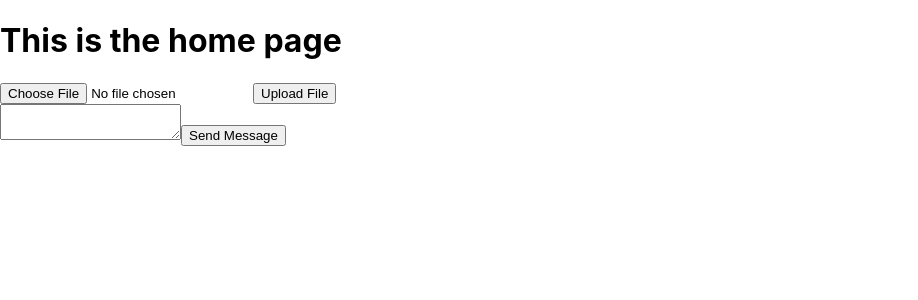
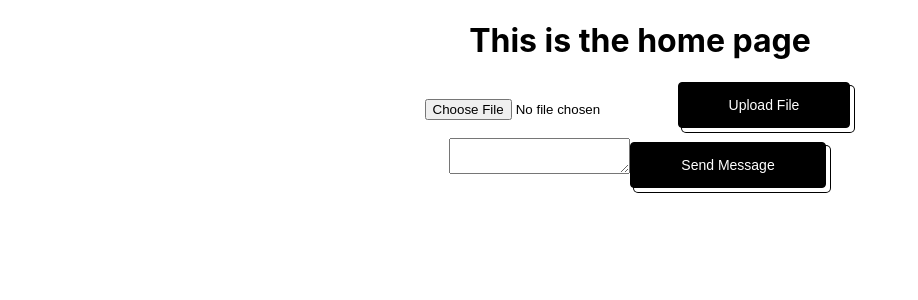
Before and after one commit to SwiftSeizure/tAI, a React (Create React App) app in the folder tai-frontend/: page / in a window 1280 px wide. Shown: the top 300 px of the page, without its empty margins (0-918 px from the left). Built offline with nearby package versions, Linux system fonts and the light colour scheme.

Commit message:
Added cool button

```diff
--- a/tai-frontend/src/App.css
+++ b/tai-frontend/src/App.css
@@ -5,12 +5,6 @@
 .App-logo {
   height: 40vmin;
   pointer-events: none;
-}
-
-@media (prefers-reduced-motion: no-preference) {
-  .App-logo {
-    animation: App-logo-spin infinite 20s linear;
-  }
 }
 
 .App-header {
@@ -28,11 +22,55 @@
   color: #61dafb;
 }
 
-@keyframes App-logo-spin {
-  from {
-    transform: rotate(0deg);
-  }
-  to {
-    transform: rotate(360deg);
+
+/* CSS */
+.button-50 {
+  appearance: button;
+  background-color: #000;
+  background-image: none;
+  border: 1px solid #000;
+  border-radius: 4px;
+  box-shadow: #fff 4px 4px 0 0,#000 4px 4px 0 1px;
+  box-sizing: border-box;
+  color: #fff;
+  cursor: pointer;
+  display: inline-block;
+  font-family: ITCAvantGardeStd-Bk,Arial,sans-serif;
+  font-size: 14px;
+  font-weight: 400;
+  line-height: 20px;
+  margin: 0 5px 10px 0;
+  overflow: visible;
+  padding: 12px 40px;
+  text-align: center;
+  text-transform: none;
+  touch-action: manipulation;
+  user-select: none;
+  -webkit-user-select: none;
+  vertical-align: middle;
+  white-space: nowrap;
+}
+
+.button-50:focus {
+  text-decoration: none;
+}
+
+.button-50:hover {
+  text-decoration: none;
+}
+
+.button-50:active {
+  box-shadow: rgba(0, 0, 0, .125) 0 3px 5px inset;
+  outline: 0;
+}
+
+.button-50:not([disabled]):active {
+  box-shadow: #fff 2px 2px 0 0, #000 2px 2px 0 1px;
+  transform: translate(2px, 2px);
+}
+
+@media (min-width: 768px) {
+  .button-50 {
+    padding: 12px 50px;
   }
 }
--- a/tai-frontend/src/pages/HomePage.js
+++ b/tai-frontend/src/pages/HomePage.js
@@ -1,5 +1,5 @@
-// TODO: Split into a chat component and a file upload component for SOC
-
+// TODO: Split into a chat component and a file upload component for
+import '../App.css';
 import React, { useState } from 'react';
 
 const HomePage = () => {
@@ -36,14 +36,14 @@ const HomePage = () => {
       <h1>This is the home page</h1>
       <div>
         <input type="file" onChange={handleFileChange} />
-        <button onClick={handleUpload}>Upload File</button>
+        <button class="button-50" onClick={handleUpload}>Upload File</button>
       </div>
       <div>
         <textarea
           value={message}
           onChange={handleMessageChange}
         />
-        <button onClick={handleMessage}>Send Message</button>
+        <button class="button-50" onClick={handleMessage}>Send Message</button>
       </div>
       {file && <p>Selected file: {file.name}</p>}
     </div>
```
